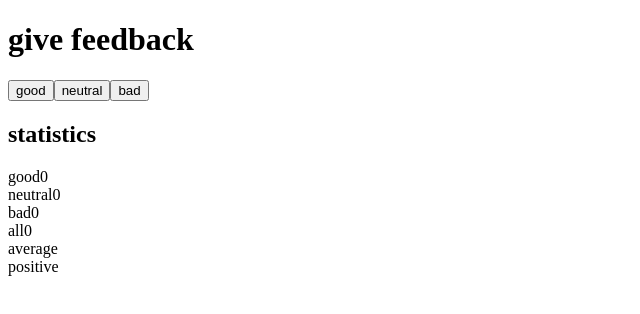
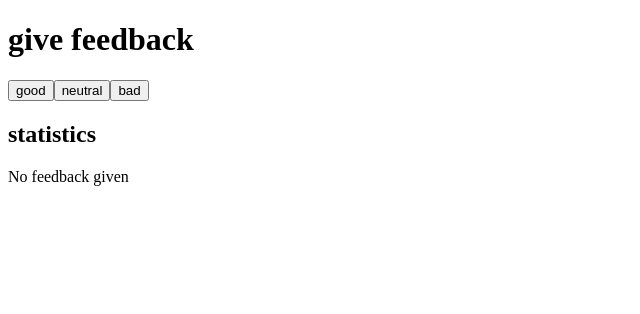
Before and after one commit to Giuva-Sergi/full-stack-open, a React (Vite) app in the folder part-1/unicafe/: page / in a window 1280 px wide. Shown: the top 314 px of the page, without its empty margins (0-640 px from the left). Built offline with nearby package versions, Linux system fonts and the light colour scheme.

Commit message:
unicafe step 5 completed

```diff
--- a/part-1/unicafe/src/App.jsx
+++ b/part-1/unicafe/src/App.jsx
@@ -7,8 +7,8 @@ const App = () => {
   const [bad, setBad] = useState(0);
 
   const all = good + neutral + bad;
-  const average = (good - bad) / all;
-  const positive = (good / all) * 100;
+  const average = Math.round(((good - bad) / all) * 100) / 100;
+  const positive = Math.round((good / all) * 100 * 100) / 100;
 
   function handleClick(name) {
     switch (name) {
@@ -47,33 +47,25 @@ function Button({ name, handler }) {
 }
 
 function Statistics({ good, neutral, bad, all, average, positive }) {
+  if (!good && !neutral && !bad) return <p>No feedback given</p>;
   return (
     <>
-      <div>
-        <span>good</span>
-        <span>{good}</span>
-      </div>
-      <div>
-        <span>neutral</span>
-        <span>{neutral}</span>
-      </div>
-      <div>
-        <span>bad</span>
-        <span>{bad}</span>
-      </div>
-      <div>
-        <span>all</span>
-        <span>{all}</span>
-      </div>
-      <div>
-        <span>average</span>
-        <span>{average || ""}</span>
-      </div>
-      <div>
-        <span>positive</span>
-        <span>{positive ? `${positive} %` : ""} </span>
-      </div>
+      <StatisticLine text="good" value={good} />
+      <StatisticLine text="neutral" value={neutral} />
+      <StatisticLine text="bad" value={bad} />
+      <StatisticLine text="all" value={all} />
+      <StatisticLine text="average" value={average} />
+      <StatisticLine text="positive" value={positive} />
     </>
   );
 }
+
+function StatisticLine({ text, value }) {
+  return (
+    <div>
+      <span>{text}</span>
+      <span>{value || ""}</span>
+    </div>
+  );
+}
 export default App;
```
